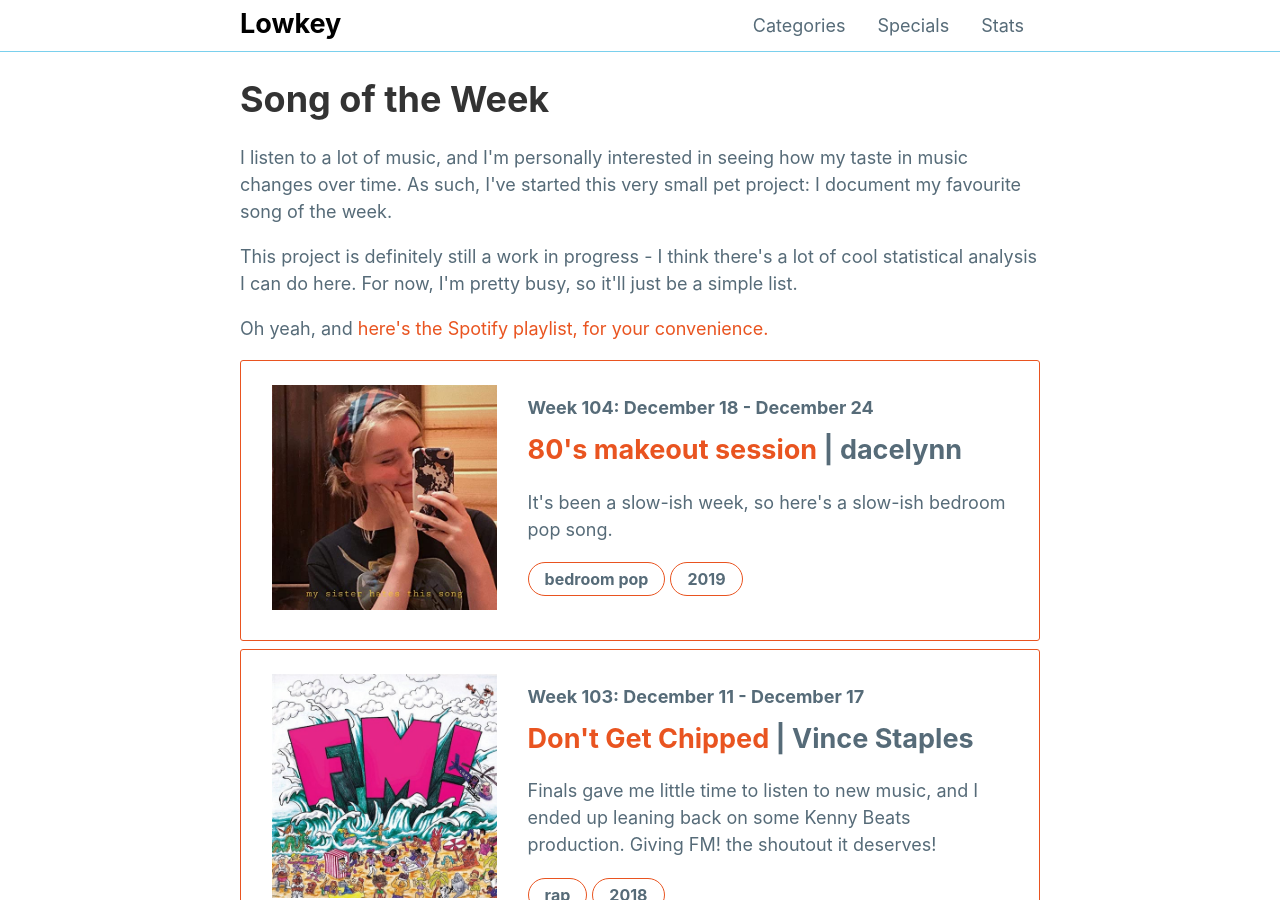
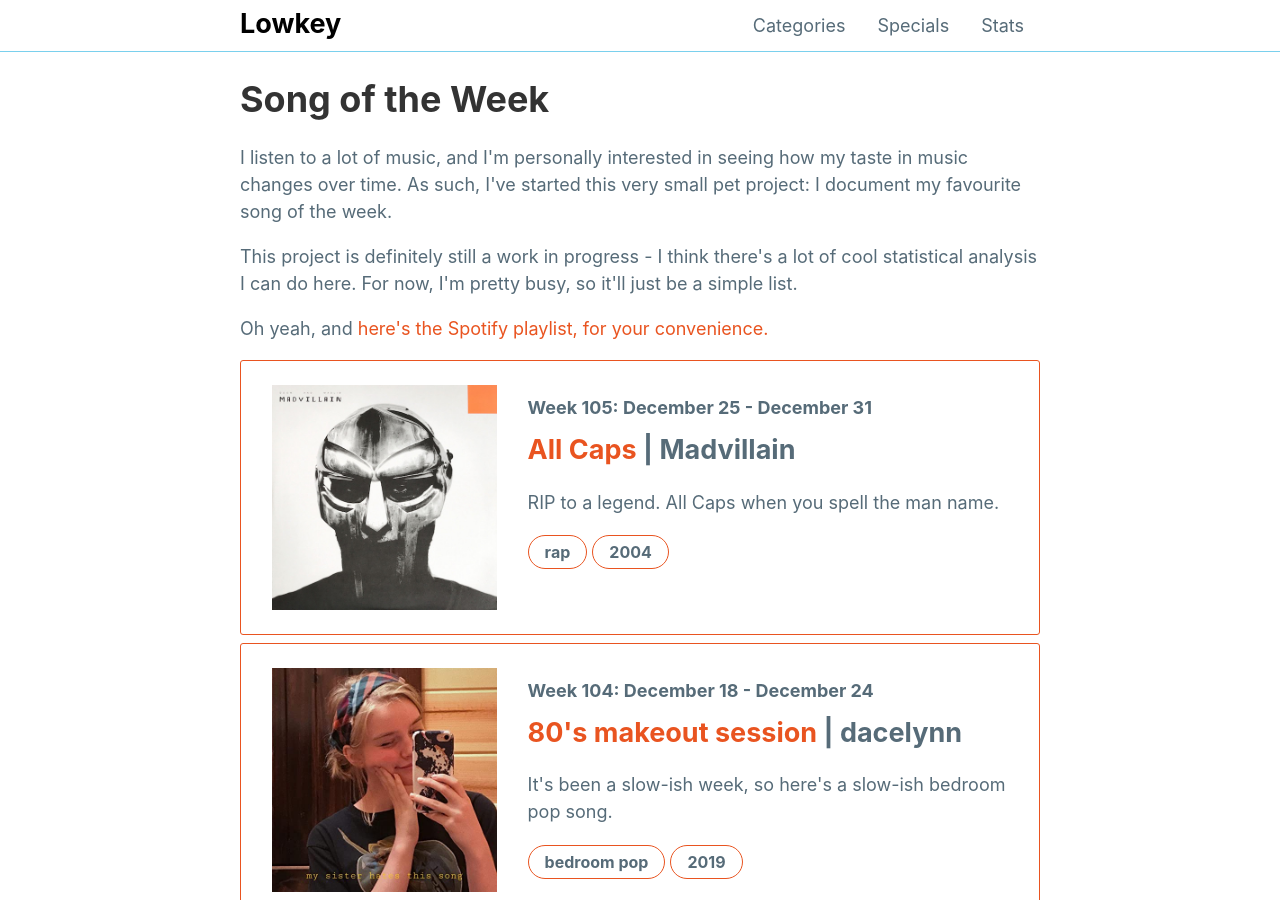
Before and after one commit to mattxwang/lowkey, a Jekyll site: the page built from stats/song-of-the-week.html, in a window 1280 px wide and 900 px high. Built offline with Jekyll 4.4.1, drawn with Linux system fonts in a browser that asks for light colours; comment, search, counter and statistics services are not loaded.

Commit message:
all caps, rip mf doom

```diff
--- a/_data/sotw.yml
+++ b/_data/sotw.yml
@@ -1038,3 +1038,13 @@ week104:
   year: 2019
   blurb: >
     It's been a slow-ish week, so here's a slow-ish bedroom pop song.
+week105:
+  week: "Week 105: December 25 - December 31"
+  title: "All Caps"
+  artist: "Madvillain"
+  album: "Madvillainy"
+  album_art: "madvillainy.jpg"
+  genre: "rap"
+  year: 2004
+  blurb: >
+    RIP to a legend. All Caps when you spell the man name.
```
Also changed, not shown: img/albums/madvillainy.jpg (added).
